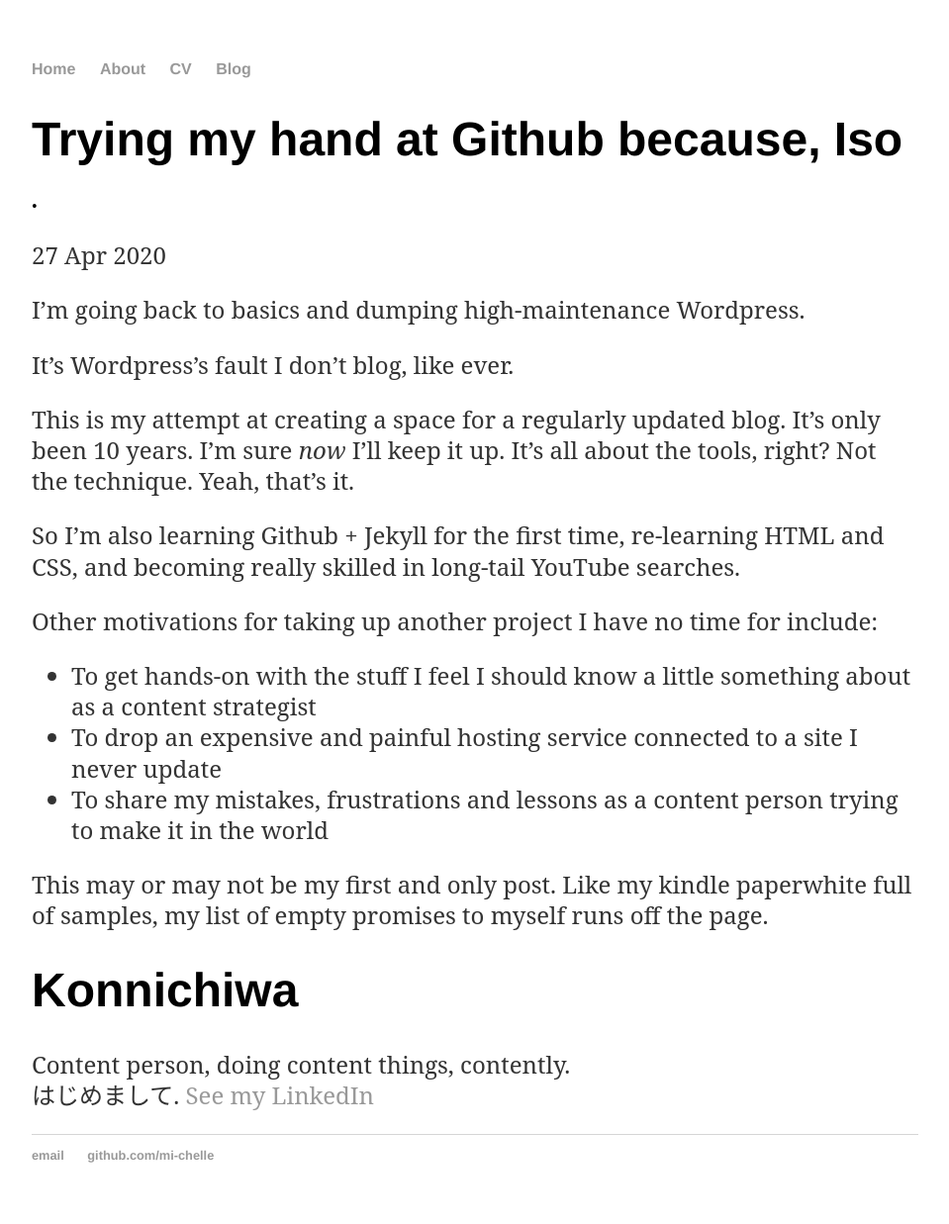
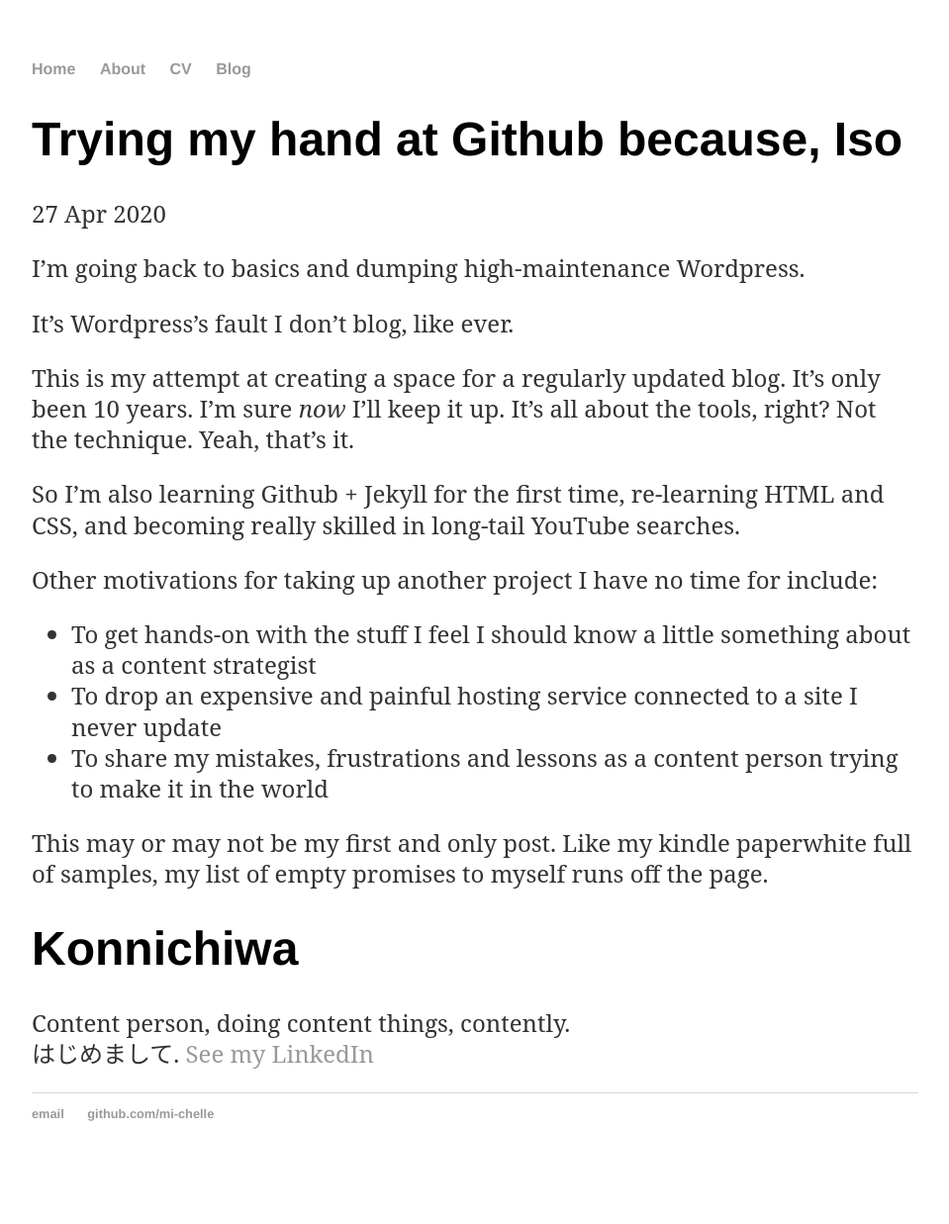
Before and after one commit to mi-chelle/akauntabiritii, a Jekyll site: the page built from _posts/2020-04-27-trying-my-hand-at-github-because-iso.md, in a window 1280 px wide. Shown: the whole page at 99% size, without its empty margins (160-1119 px from the left). Built offline with Jekyll 4.4.1, drawn with Linux system fonts in a browser that asks for light colours; after the commit the page ends 1195 px from its top, so only the background shows below that.

Commit message:
Update post.html

```diff
--- a/_layouts/post.html
+++ b/_layouts/post.html
@@ -2,7 +2,7 @@
 layout: default
 ---
 <h1>{{ page.title }}</h1>
-<span>&#8226;</span> <p class="meta">{{ page.date | date_to_string }}</p>
+<p class="meta">{{ page.date | date_to_string }}</p>
 
 <div class="post">
   {{ content }}
```
